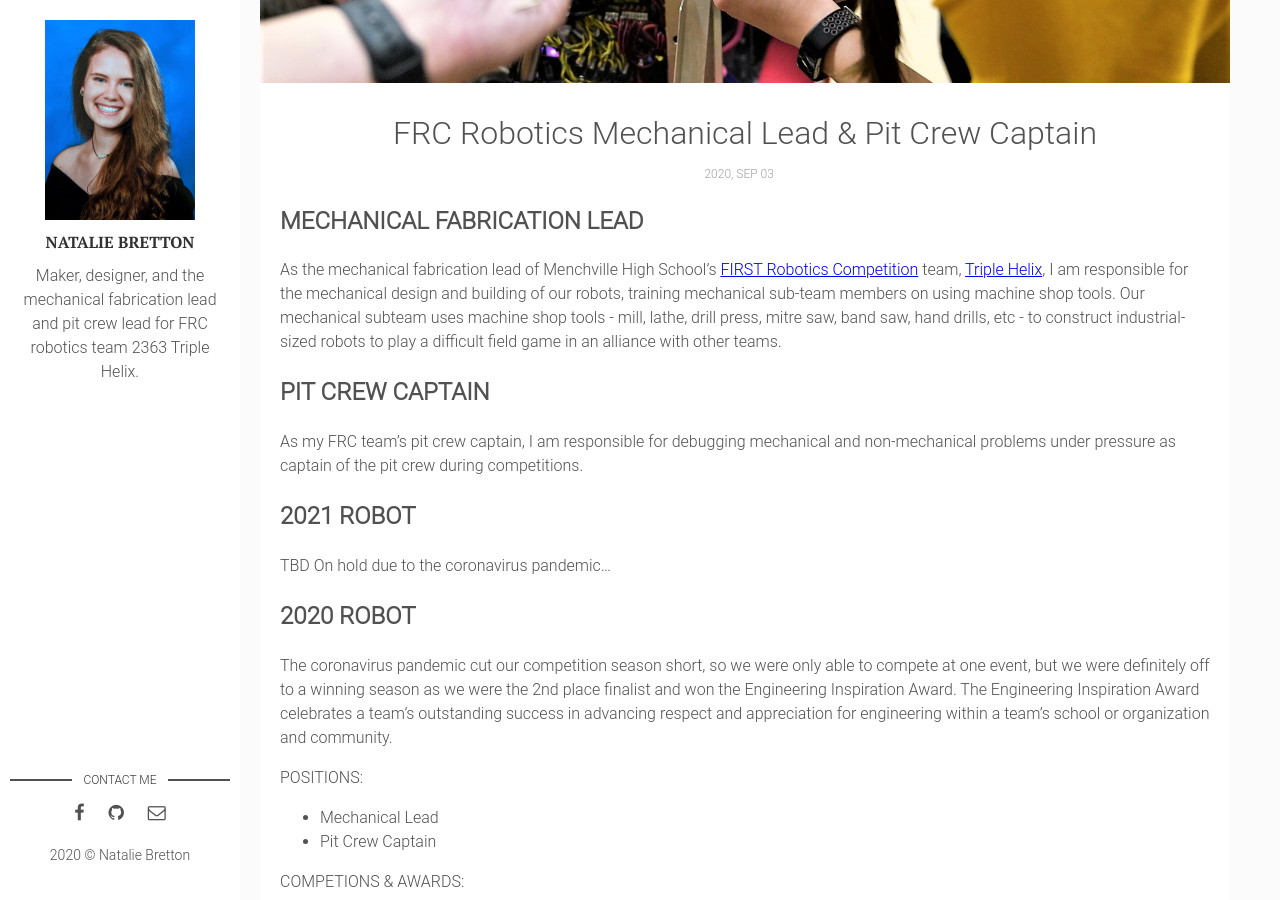
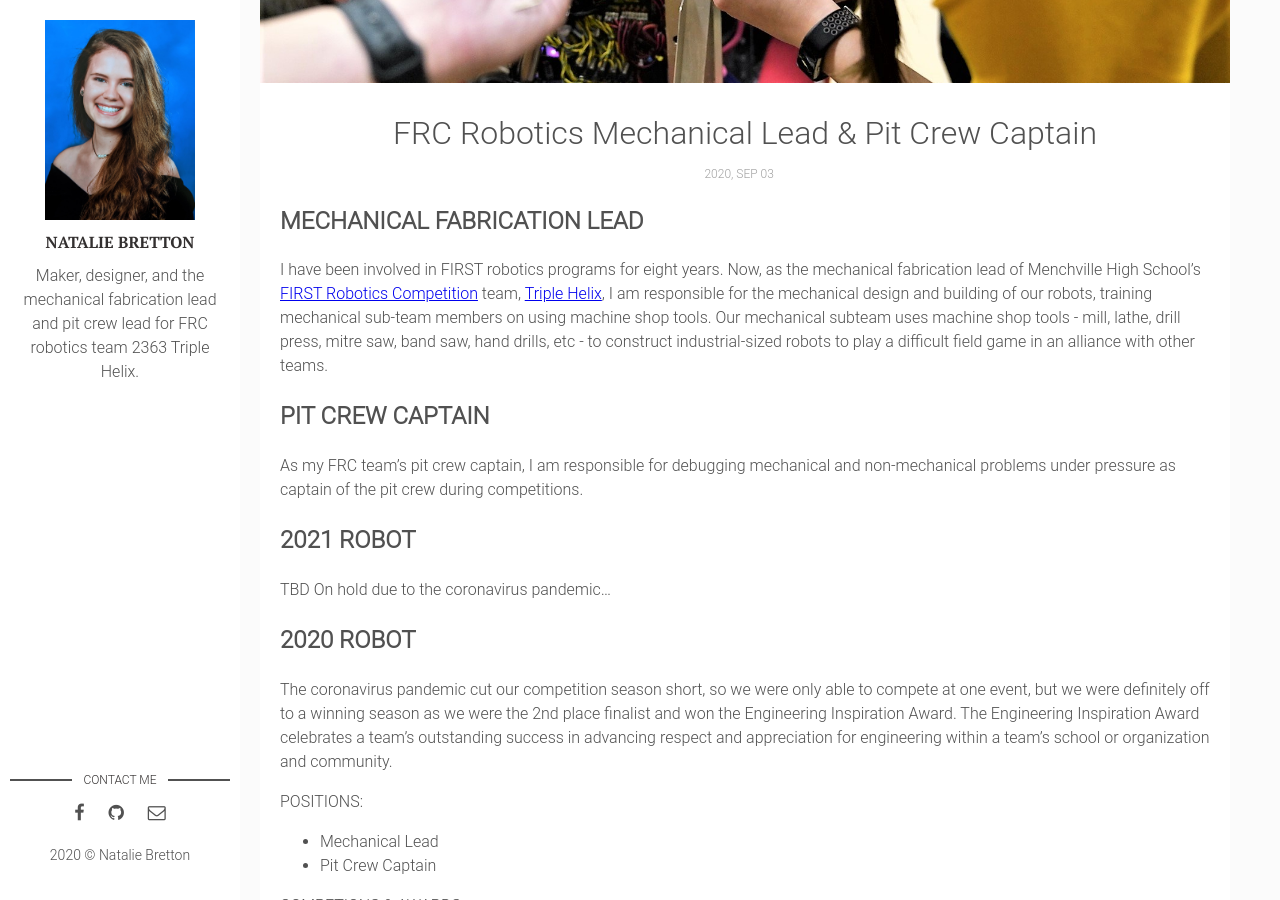
Before and after one commit to natgrrl/natgrrl.github.io, a Jekyll site: the page built from _posts/2020-09-03-mech-pit-lead-robotics.markdown, in a window 1280 px wide and 900 px high, scrolled down 437 px. Built offline with Jekyll 4.4.1, drawn with Linux system fonts in a browser that asks for light colours.

Commit message:
Update 2020-09-03-mech-pit-lead-robotics.markdown

```diff
--- a/_posts/2020-09-03-mech-pit-lead-robotics.markdown
+++ b/_posts/2020-09-03-mech-pit-lead-robotics.markdown
@@ -9,7 +9,7 @@ tags: [ENGINEERING]
 
 ## MECHANICAL FABRICATION LEAD
 
-As the mechanical fabrication lead of Menchville High School’s [FIRST Robotics Competition](https://www.firstinspires.org/robotics/frc) team, [Triple Helix](http://team2363.org/), I am responsible for the mechanical design and building of our robots, training mechanical sub-team members on using machine shop tools.  Our mechanical subteam uses machine shop tools - mill, lathe, drill press, mitre saw, band saw, hand drills, etc - to construct industrial-sized robots to play a difficult field game in an alliance with other teams.
+I have been involved in FIRST robotics programs for eight years.  Now, as the mechanical fabrication lead of Menchville High School’s [FIRST Robotics Competition](https://www.firstinspires.org/robotics/frc) team, [Triple Helix](http://team2363.org/), I am responsible for the mechanical design and building of our robots, training mechanical sub-team members on using machine shop tools.  Our mechanical subteam uses machine shop tools - mill, lathe, drill press, mitre saw, band saw, hand drills, etc - to construct industrial-sized robots to play a difficult field game in an alliance with other teams.
 
 ## PIT CREW CAPTAIN
 As my FRC team's pit crew captain, I am responsible for debugging mechanical and non-mechanical problems under pressure as captain of the pit crew during competitions.
```
